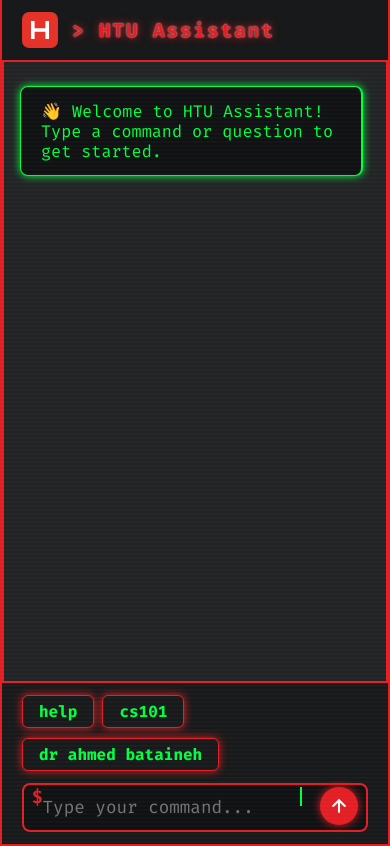
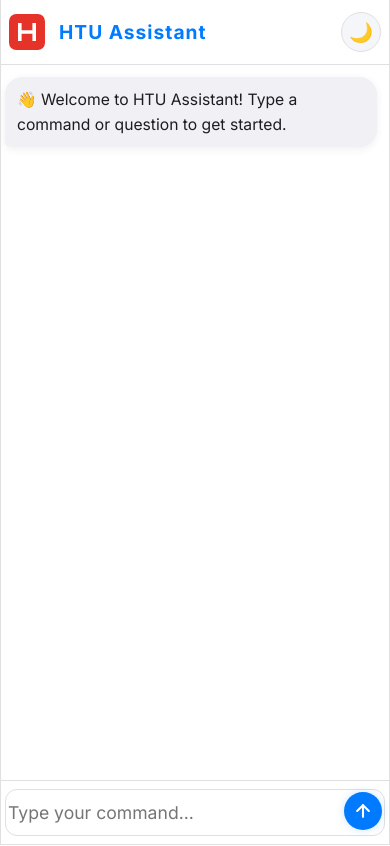
Before and after one commit to Omarmubx7/htu-assistant, a Flask app: page / in a window 390 px wide. Run offline with Flask 3, Linux system fonts and the light colour scheme.

Commit message:
Remove quick action buttons and enhance responsiveness for clean UI

```diff
--- a/templates/index.html
+++ b/templates/index.html
@@ -3,22 +3,36 @@
 <head>
     <meta charset="UTF-8">
     <meta name="viewport" content="width=device-width, initial-scale=1.0">
-    <title>HTU Assistant - Terminal Mode</title>
+    <title>HTU Assistant</title>
     <link rel="preconnect" href="https://fonts.googleapis.com">
     <link rel="preconnect" href="https://fonts.gstatic.com" crossorigin>
-    <link href="https://fonts.googleapis.com/css2?family=Fira+Mono:wght@400;700&display=swap" rel="stylesheet">
+    <link href="https://fonts.googleapis.com/css2?family=Inter:wght@400;500;600;700&display=swap" rel="stylesheet">
     <style>
         :root {
-            --htu-red: #E31E24;
-            --terminal-bg: #101112;
-            --terminal-green: #00FF41;
-            --terminal-white: #F8F8F2;
-            --terminal-gray: #222325;
-            --bubble-bg: #18191a;
-            --bubble-border: #E31E24;
-            --quick-btn-bg: #18191a;
-            --quick-btn-border: #E31E24;
-            --quick-btn-hover: #E31E24;
+            --primary-accent: #007AFF;
+            --background: #f5f6fa;
+            --surface: #fff;
+            --text-primary: #1d1d1f;
+            --text-secondary: #6e6e73;
+            --border: #e0e0e0;
+            --bot-bubble: #f0f0f5;
+            --user-bubble: var(--primary-accent);
+            --input-bg: #fff;
+            --quick-btn-bg: #f5f6fa;
+            --quick-btn-hover: #e0e0e0;
+        }
+        [data-theme="dark"] {
+            --primary-accent: #0A84FF;
+            --background: #18191a;
+            --surface: #232428;
+            --text-primary: #fff;
+            --text-secondary: #b0b0b5;
+            --border: #33343a;
+            --bot-bubble: #232428;
+            --user-bubble: var(--primary-accent);
+            --input-bg: #18191a;
+            --quick-btn-bg: #232428;
+            --quick-btn-hover: #33343a;
         }
         html, body {
             height: 100%;
@@ -27,58 +41,39 @@
         }
         body {
             min-height: 100vh;
-            background: var(--terminal-bg);
-            color: var(--terminal-green);
-            font-family: 'Fira Mono', 'Consolas', 'Menlo', 'Monaco', monospace;
+            background: var(--background);
+            color: var(--text-primary);
+            font-family: 'Inter', -apple-system, BlinkMacSystemFont, "Segoe UI", Roboto, Helvetica, Arial, sans-serif;
             display: flex;
             justify-content: center;
             align-items: center;
-            overflow: hidden;
-        }
-        /* CRT scanline effect */
-        body::before {
-            content: '';
-            position: fixed;
-            top: 0; left: 0; right: 0; bottom: 0;
-            pointer-events: none;
-            background: repeating-linear-gradient(
-                to bottom,
-                rgba(255,255,255,0.03) 0px,
-                rgba(255,255,255,0.03) 1px,
-                transparent 2px,
-                transparent 4px
-            );
-            z-index: 1;
-            mix-blend-mode: lighten;
-            animation: scanlines 2s linear infinite;
-        }
-        @keyframes scanlines {
-            0% { background-position-y: 0; }
-            100% { background-position-y: 4px; }
+            transition: background 0.3s;
         }
         #chat-container {
             width: 98vw;
             max-width: 800px;
             height: 95vh;
             max-height: 900px;
-            background: var(--terminal-gray);
-            border: 2.5px solid var(--htu-red);
-            border-radius: 12px;
-            box-shadow: 0 0 32px 0 #E31E2433, 0 0 0 2px #E31E24 inset;
+            background: var(--surface);
+            border: 1.5px solid var(--border);
+            border-radius: 18px;
+            box-shadow: 0 4px 32px 0 #0001;
             display: flex;
             flex-direction: column;
             overflow: hidden;
             position: relative;
+            transition: background 0.3s, border 0.3s;
         }
         #header {
             display: flex;
             align-items: center;
-            padding: 12px 20px;
-            border-bottom: 2px solid var(--htu-red);
-            background: #18191a;
+            justify-content: space-between;
+            padding: 16px 24px;
+            border-bottom: 1.5px solid var(--border);
+            background: var(--surface);
             z-index: 2;
         }
-        #header img, #header svg {
+        #header img {
             width: 36px;
             height: 36px;
             margin-right: 14px;
@@ -86,11 +81,28 @@
         #header h1 {
             margin: 0;
             font-size: 1.2rem;
-            font-family: 'Fira Mono', monospace;
-            color: var(--htu-red);
-            letter-spacing: 2px;
+            font-family: 'Inter', sans-serif;
+            color: var(--primary-accent);
+            letter-spacing: 1px;
             font-weight: 700;
-            text-shadow: 0 0 8px #E31E24, 0 0 2px #fff;
+        }
+        #theme-toggle {
+            background: var(--quick-btn-bg);
+            border: 1px solid var(--border);
+            color: var(--text-primary);
+            width: 40px;
+            height: 40px;
+            border-radius: 50%;
+            cursor: pointer;
+            display: flex;
+            align-items: center;
+            justify-content: center;
+            transition: all 0.2s cubic-bezier(0.25, 1, 0.5, 1);
+            font-size: 1.2rem;
+        }
+        #theme-toggle:hover {
+            background: var(--quick-btn-hover);
+            transform: scale(1.05);
         }
         #chat-window {
             flex: 1;
@@ -113,80 +125,39 @@
         }
         .message-bubble {
             padding: 14px 20px;
-            border-radius: 8px;
-            background: var(--bubble-bg);
-            border: 1.5px solid var(--bubble-border);
-            color: var(--terminal-green);
+            border-radius: 18px;
+            background: var(--bot-bubble);
+            color: var(--text-primary);
             font-size: 1.05rem;
-            font-family: 'Fira Mono', monospace;
-            box-shadow: 0 0 8px #E31E2433;
+            font-family: 'Inter', sans-serif;
+            box-shadow: 0 2px 8px #0001;
             position: relative;
             overflow-x: auto;
+            line-height: 1.6;
+            border-bottom-left-radius: 6px;
         }
         .user-message { align-self: flex-end; }
         .user-message .message-bubble {
-            background: #1a1b1c;
-            color: var(--htu-red);
-            border-color: var(--htu-red);
-            text-align: right;
-            box-shadow: 0 0 8px #E31E24;
+            background: var(--user-bubble);
+            color: #fff;
+            border-bottom-right-radius: 6px;
+            border-bottom-left-radius: 18px;
         }
         .bot-message { align-self: flex-start; }
         .bot-message .message-bubble {
-            background: #101112;
-            color: var(--terminal-green);
-            border-color: var(--terminal-green);
-            text-align: left;
-            box-shadow: 0 0 8px #00FF41;
-        }
-        .typewriter {
-            display: inline-block;
-            white-space: pre-wrap;
-            border-right: 2px solid var(--terminal-green);
-            animation: blink-cursor 0.8s steps(1) infinite;
-        }
-        @keyframes blink-cursor {
-            0%, 100% { border-color: var(--terminal-green); }
-            50% { border-color: transparent; }
+            background: var(--bot-bubble);
+            color: var(--text-primary);
         }
         #bottom-container {
-            border-top: 2px solid var(--htu-red);
-            background: #18191a;
+            border-top: 1.5px solid var(--border);
+            background: var(--surface);
             padding: 12px 20px;
-        }
-        #quick-actions {
-            display: flex;
-            flex-wrap: wrap;
-            gap: 8px;
-            margin-bottom: 10px;
-        }
-        .quick-btn {
-            padding: 6px 16px;
-            border-radius: 6px;
-            border: 1.5px solid var(--quick-btn-border);
-            background: var(--quick-btn-bg);
-            color: var(--terminal-green);
-            font-family: 'Fira Mono', monospace;
-            font-size: 1rem;
-            font-weight: 700;
-            cursor: pointer;
-            margin-bottom: 2px;
-            box-shadow: 0 0 8px #E31E24;
-            transition: background 0.2s, color 0.2s, border 0.2s, box-shadow 0.2s;
-            position: relative;
-        }
-        .quick-btn:hover, .quick-btn:focus {
-            background: var(--htu-red);
-            color: #fff;
-            border-color: #fff;
-            box-shadow: 0 0 16px #E31E24;
-            outline: none;
         }
         #input-container {
             display: flex;
-            background: #101112;
-            border-radius: 8px;
-            border: 2px solid var(--htu-red);
+            background: var(--input-bg);
+            border-radius: 12px;
+            border: 1.5px solid var(--border);
             padding: 2px 8px;
             align-items: center;
         }
@@ -197,27 +168,17 @@
             padding: 10px 8px 10px 0;
             font-size: 1.1rem;
             background: transparent;
-            color: var(--terminal-green);
-            font-family: 'Fira Mono', monospace;
-            caret-color: var(--terminal-green);
+            color: var(--text-primary);
+            font-family: 'Inter', sans-serif;
+            caret-color: var(--primary-accent);
             position: relative;
         }
         #user-input:focus {
             outline: none;
         }
-        .blinking-cursor {
-            display: inline-block;
-            width: 10px;
-            height: 1.2em;
-            background: transparent;
-            border-left: 2px solid var(--terminal-green);
-            margin-left: 2px;
-            animation: blink-cursor 0.8s steps(1) infinite;
-            vertical-align: middle;
-        }
         #send-button {
             border: none;
-            background: var(--htu-red);
+            background: var(--primary-accent);
             color: #fff;
             width: 38px;
             height: 38px;
@@ -228,24 +189,24 @@
             justify-content: center;
             margin-left: 8px;
             font-size: 1.2rem;
-            box-shadow: 0 0 8px #E31E24;
+            box-shadow: 0 0 8px #007aff33;
             transition: background 0.2s, box-shadow 0.2s;
         }
         #send-button:hover {
             background: #fff;
-            color: var(--htu-red);
-            box-shadow: 0 0 16px #E31E24;
+            color: var(--primary-accent);
+            box-shadow: 0 0 16px #007aff33;
         }
         .typing-indicator {
             display: none;
             align-items: center;
             gap: 5px;
             padding: 10px 24px;
-            color: var(--terminal-green);
-            font-family: 'Fira Mono', monospace;
+            color: var(--primary-accent);
+            font-family: 'Inter', sans-serif;
         }
         .typing-indicator .dot {
-            width: 8px; height: 8px; background-color: var(--terminal-green); border-radius: 50%; animation: bounce 1.2s infinite;
+            width: 8px; height: 8px; background-color: var(--primary-accent); border-radius: 50%; animation: bounce 1.2s infinite;
         }
         .typing-indicator .dot:nth-child(2) { animation-delay: 0.15s; }
         .typing-indicator .dot:nth-child(3) { animation-delay: 0.3s; }
@@ -253,35 +214,36 @@
         @media (max-width: 768px) {
             #chat-container { width: 100vw; height: 100vh; border-radius: 0; }
             .message { max-width: 98%; }
+            #header { padding: 12px 8px; }
+            #chat-window { padding: 12px 4px 8px 4px; }
+            #bottom-container { padding: 8px 4px; }
+            #input-container { padding: 2px 2px; }
+            .message-bubble { font-size: 0.98rem; padding: 10px 12px; }
         }
     </style>
 </head>
 <body>
     <div id="chat-container">
         <div id="header">
-            <img src="{{ url_for('static', filename='images/logo.svg') }}" alt="HTU Logo">
-            <h1>&gt; HTU Assistant</h1>
+            <div style="display: flex; align-items: center;">
+                <img src="{{ url_for('static', filename='images/logo.svg') }}" alt="HTU Logo">
+                <h1>HTU Assistant</h1>
+            </div>
+            <button id="theme-toggle" title="Toggle Dark Mode">🌙</button>
         </div>
         <div id="chat-window">
             <div class="message bot-message">
-                <div class="message-bubble typewriter" id="welcome-typewriter"></div>
+                <div class="message-bubble" id="welcome-typewriter">👋 Welcome to HTU Assistant! Type a command or question to get started.</div>
             </div>
         </div>
         <div class="typing-indicator">
-            <span style="font-size: 1rem; color: var(--terminal-green); margin-right: 5px;">Assistant is typing</span>
+            <span style="font-size: 1rem; color: var(--primary-accent); margin-right: 5px;">Assistant is typing</span>
             <div class="dot"></div><div class="dot"></div><div class="dot"></div>
         </div>
         <div id="bottom-container">
-            <div id="quick-actions">
-                <button class="quick-btn">help</button>
-                <button class="quick-btn">cs101</button>
-                <button class="quick-btn">dr ahmed bataineh</button>
-            </div>
             <div id="input-container">
                 <form id="chatForm" style="display: flex; width: 100%;">
-                    <span style="color:var(--htu-red);font-weight:bold;font-size:1.1em;">$</span>
                     <input type="text" id="user-input" placeholder="Type your command..." autocomplete="off">
-                    <span class="blinking-cursor"></span>
                     <button type="submit" id="send-button">
                         <svg width="20" height="20" viewBox="0 0 24 24" fill="none" stroke="currentColor" stroke-width="2.5" stroke-linecap="round" stroke-linejoin="round"><line x1="12" y1="19" x2="12" y2="5"></line><polyline points="5 12 12 5 19 12"></polyline></svg>
                     </button>
@@ -290,28 +252,34 @@
         </div>
     </div>
     <script>
-        function typeWriterEffect(element, text, speed = 22) {
-            let i = 0;
-            function type() {
-                if (i < text.length) {
-                    element.innerHTML = text.substring(0, i+1) + '<span class="blinking-cursor"></span>';
-                    i++;
-                    setTimeout(type, speed);
-                } else {
-                    element.innerHTML = text;
-                }
-            }
-            type();
-        }
         document.addEventListener('DOMContentLoaded', function() {
             const chatForm = document.getElementById('chatForm');
             const userInput = document.getElementById('user-input');
             const chatWindow = document.getElementById('chat-window');
             const sendButton = document.getElementById('send-button');
             const typingIndicator = document.querySelector('.typing-indicator');
-            // Welcome typewriter
-            const welcomeTypewriter = document.getElementById('welcome-typewriter');
-            typeWriterEffect(welcomeTypewriter, "👋 Welcome to HTU Assistant! Type a command or question to get started.");
+            const themeToggle = document.getElementById('theme-toggle');
+
+            // Theme management
+            function initTheme() {
+                const savedTheme = localStorage.getItem('theme') || 'light';
+                document.documentElement.setAttribute('data-theme', savedTheme);
+                updateThemeIcon(savedTheme);
+            }
+            function toggleTheme() {
+                const currentTheme = document.documentElement.getAttribute('data-theme');
+                const newTheme = currentTheme === 'dark' ? 'light' : 'dark';
+                document.documentElement.setAttribute('data-theme', newTheme);
+                localStorage.setItem('theme', newTheme);
+                updateThemeIcon(newTheme);
+            }
+            function updateThemeIcon(theme) {
+                themeToggle.innerHTML = theme === 'dark' ? '☀️' : '🌙';
+                themeToggle.title = theme === 'dark' ? 'Switch to Light Mode' : 'Switch to Dark Mode';
+            }
+            themeToggle.addEventListener('click', toggleTheme);
+            initTheme();
+
             function setupQuickActions() {
                 document.querySelectorAll('.quick-btn, .message-link').forEach(button => {
                     button.onclick = (e) => {
@@ -339,12 +307,12 @@
                 .then(response => response.json())
                 .then(data => {
                     showTypingIndicator(false);
-                    appendBotMessageTypewriter(data.response);
+                    appendMessage(data.response, 'bot');
                 })
                 .catch((error) => {
                     showTypingIndicator(false);
                     console.error('Error:', error);
-                    appendBotMessageTypewriter('Sorry, something went wrong. Please try again.');
+                    appendMessage('Sorry, something went wrong. Please try again.', 'bot');
                 });
             }
             function appendMessage(message, sender) {
@@ -364,27 +332,6 @@
                 chatWindow.scrollTop = chatWindow.scrollHeight;
                 setupQuickActions();
             }
-            function appendBotMessageTypewriter(message) {
-                const messageContainer = document.createElement('div');
-                messageContainer.classList.add('message', 'bot-message');
-                const messageBubble = document.createElement('div');
-                messageBubble.classList.add('message-bubble', 'typewriter');
-                messageContainer.appendChild(messageBubble);
-                chatWindow.appendChild(messageContainer);
-                chatWindow.scrollTop = chatWindow.scrollHeight;
-                let i = 0;
-                function type() {
-                    if (i < message.length) {
-                        messageBubble.innerHTML = message.substring(0, i+1) + '<span class="blinking-cursor"></span>';
-                        i++;
-                        setTimeout(type, 13);
-                    } else {
-                        messageBubble.innerHTML = message;
-                        setupQuickActions();
-                    }
-                }
-                type();
-            }
             function showTypingIndicator(show) {
                 typingIndicator.style.display = show ? 'flex' : 'none';
                 if (show) {
```
Also changed, not shown: index.html (+5 -33 lines).
